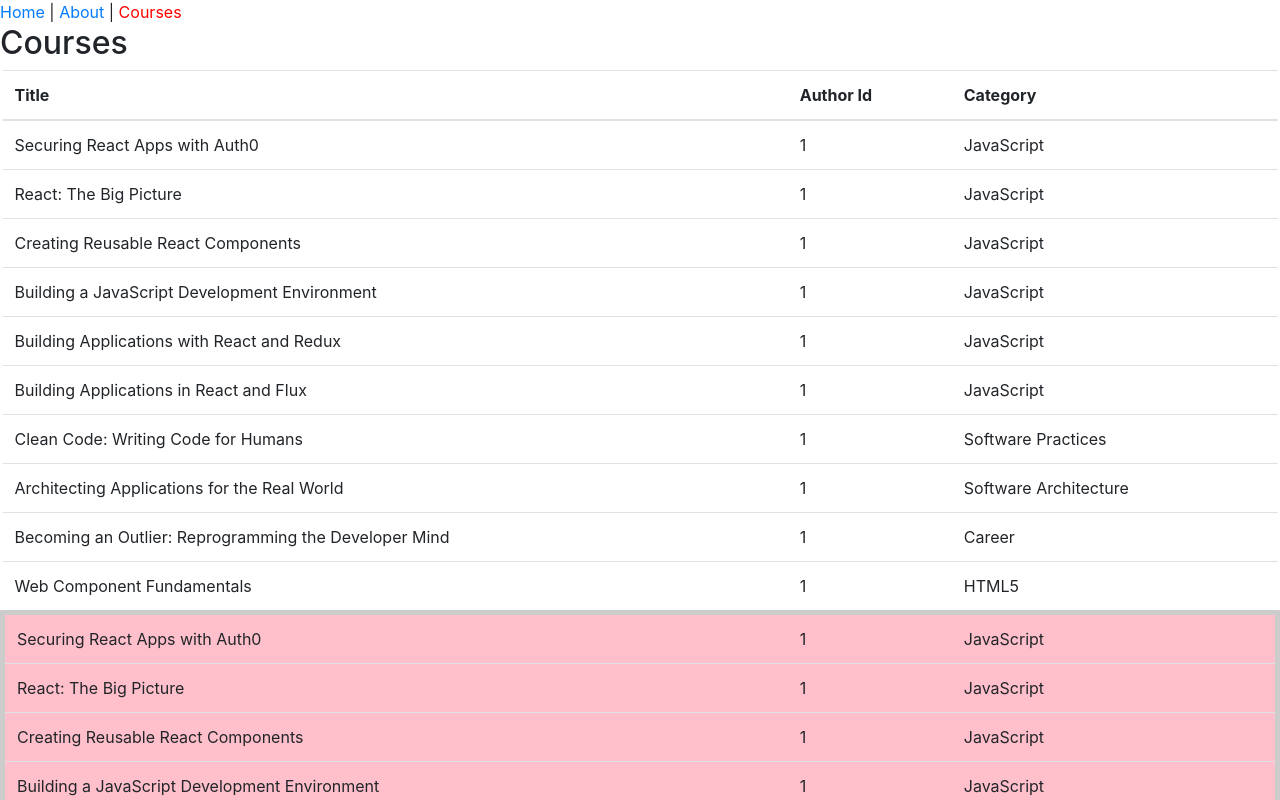
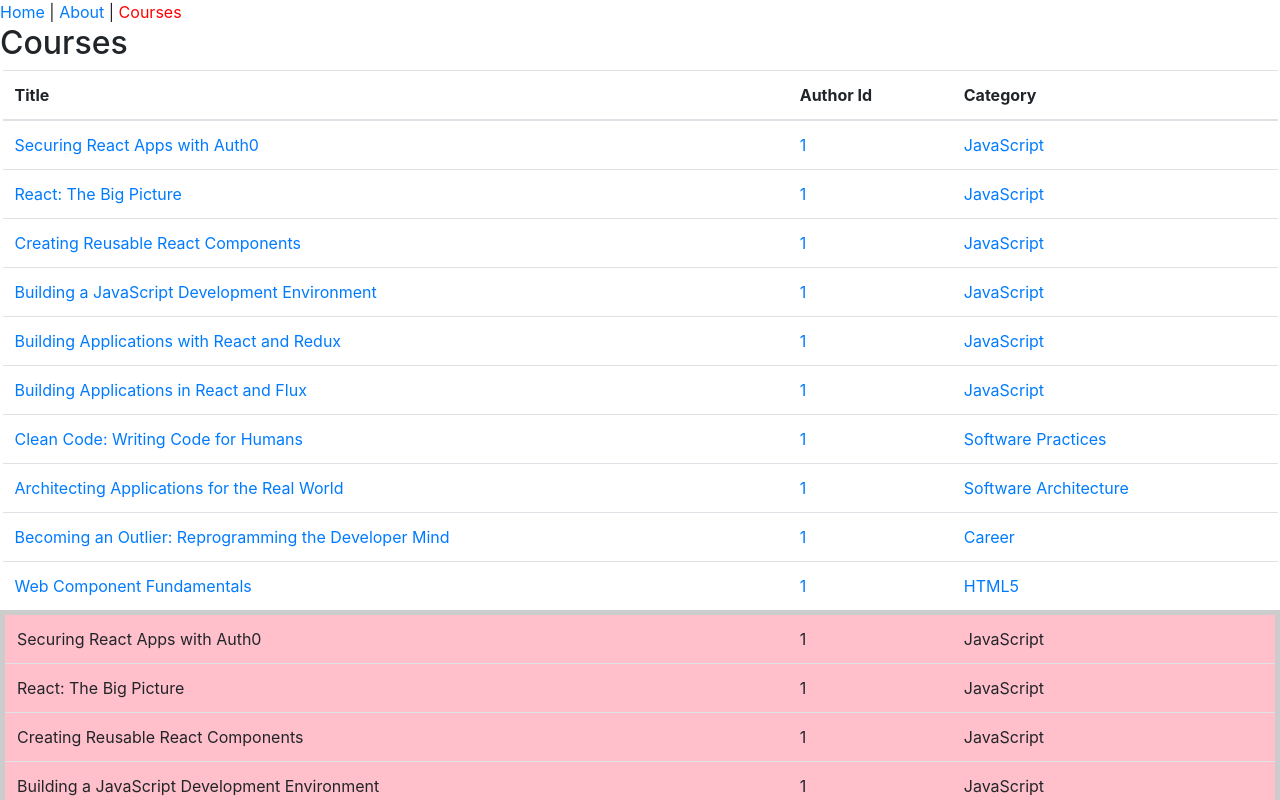
Before and after one commit to arjitss/react-csr-flux, a React (Create React App) app: page /courses in a window 1280 px wide. Shown: the top 800 px of the page. Built offline with nearby package versions, Linux system fonts and the light colour scheme; no server answers; data requests are answered from the project's data file.

Commit message:
Identify URL parameters using react-router

```diff
--- a/src/components/AppLogic.js
+++ b/src/components/AppLogic.js
@@ -4,7 +4,9 @@
 import About from './About';
 import Header from './common/Header';
 import CoursePage from './CoursePage';
-import { Route } from 'react-router-dom';
+import { Route, Switch } from 'react-router-dom';
+import PageNotFound from './common/PageNotFound';
+import ManageCoursePage from './ManageCoursePage';
 
 AppLogic.propTypes = {};
 
@@ -23,9 +25,13 @@
   return (
     <div>
       <Header />
-      <Route path="/" exact component={HomePage} />
-      <Route path="/courses" component={CoursePage} />
-      <Route path="/about" component={About} />
+      <Switch>
+        <Route path="/" exact component={HomePage} />
+        <Route path="/courses" component={CoursePage} />
+        <Route path="/about" component={About} />
+        <Route path="/course/:slug" component={ManageCoursePage} />
+        <Route component={PageNotFound} />
+      </Switch>
       {/*getPage() // -- this is now not required and
       client side routing can be done using react router dom*/}
     </div>
--- a/src/components/CourseList.js
+++ b/src/components/CourseList.js
@@ -1,5 +1,6 @@
 import React from 'react';
 import PropTypes from 'prop-types';
+import { Link } from 'react-router-dom';
 
 /** Two ways to display data in react
  * 1. Calling a method on each map elemet - GetCourseData1
@@ -21,9 +22,15 @@
     return props.courseArray.map((course) => {
       return (
         <tr key={course.id}>
-          <td>{course.title}</td>
-          <td>{course.authorId}</td>
-          <td>{course.category}</td>
+          <td>
+            <Link to={'/course/' + course.slug}>{course.title}</Link>
+          </td>
+          <td>
+            <Link to={'/course/' + course.slug}>{course.authorId}</Link>
+          </td>
+          <td>
+            <Link to={'/course/' + course.slug}>{course.category}</Link>
+          </td>
         </tr>
       );
     });
--- /dev/null
+++ b/src/components/ManageCoursePage.js
@@ -0,0 +1,16 @@
+import React from 'react';
+import PropTypes from 'prop-types';
+
+ManageCoursePage.propTypes = {};
+
+function ManageCoursePage(props) {
+  return (
+    <div>
+      <h2>ManageCoursePage</h2>
+      {props.match.params.slug}
+      {console.log(props)}
+    </div>
+  );
+}
+
+export default ManageCoursePage;
--- /dev/null
+++ b/src/components/common/PageNotFound.js
@@ -0,0 +1,19 @@
+import React from 'react';
+import PropTypes from 'prop-types';
+import { Link } from 'react-router-dom';
+
+PageNotFound.propTypes = {};
+
+function PageNotFound(props) {
+  return (
+    <div>
+      <h2>Page Not found</h2>
+      Go to
+      <Link to="/">
+        <div className="btn btn-primary">HOME</div>
+      </Link>
+    </div>
+  );
+}
+
+export default PageNotFound;
```
